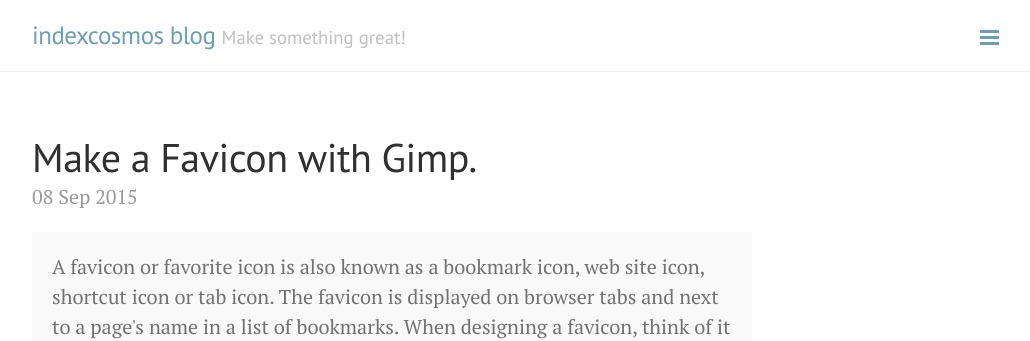
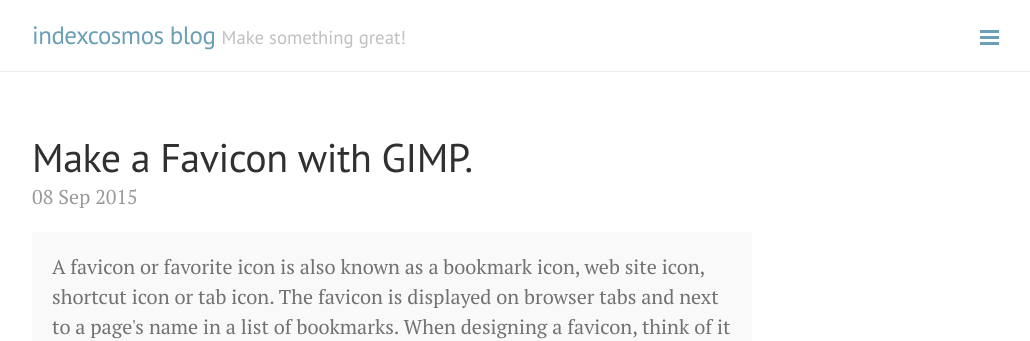
Before and after one commit to indexcosmos/indexcosmos.github.io, a Jekyll site: the page built from _posts/2015-09-08-Fav-ico-with-gimp.md, in a window 1280 px wide and 900 px high. Shown: the top 341 px of the window, without its empty margins (248-1278 px from the left). Built offline with Jekyll 4.4.1, drawn with Linux system fonts in a browser that asks for light colours; Markdown is read by kramdown in place of the engine named in the settings; some of the changed text lies outside the part shown.

Commit message:
update file

```diff
--- a/_posts/2015-09-08-Fav-ico-with-gimp.md
+++ b/_posts/2015-09-08-Fav-ico-with-gimp.md
@@ -1,6 +1,6 @@
 ---
 layout: post
-title: Make a Favicon with Gimp.
+title: Make a Favicon with GIMP.
 ---
 
 <div class="message">
@@ -25,3 +25,5 @@ Start up GIMP and navigate to File > New to create a new image. Adjust the new i
 ![GIMP New Image]({{ https://github.com/indexcosmos/indexcosmos.github.io/blob/master/public/images/gimp_new_img_favicon.png }}/public/images/gimp_new_img_favicon.png)
 
 ### Step 3. Save your Favicon
+
+Export the favicon with the .ico or icon file extension.
```
